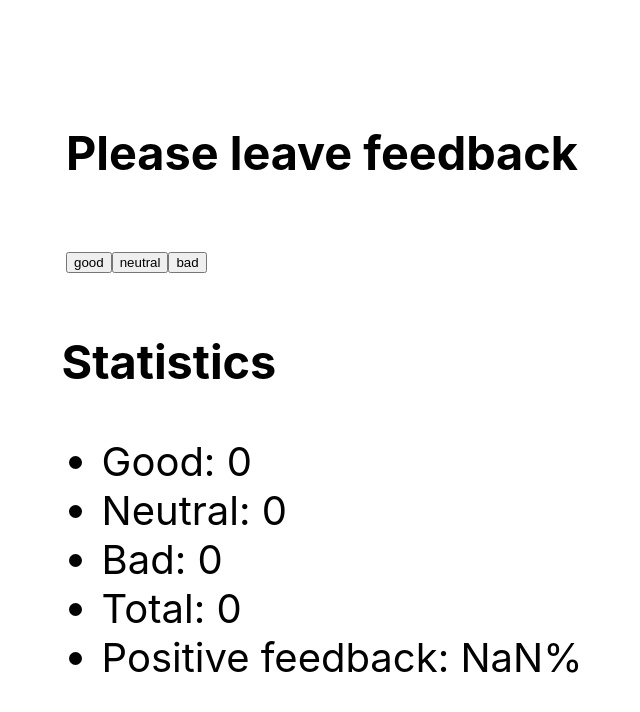
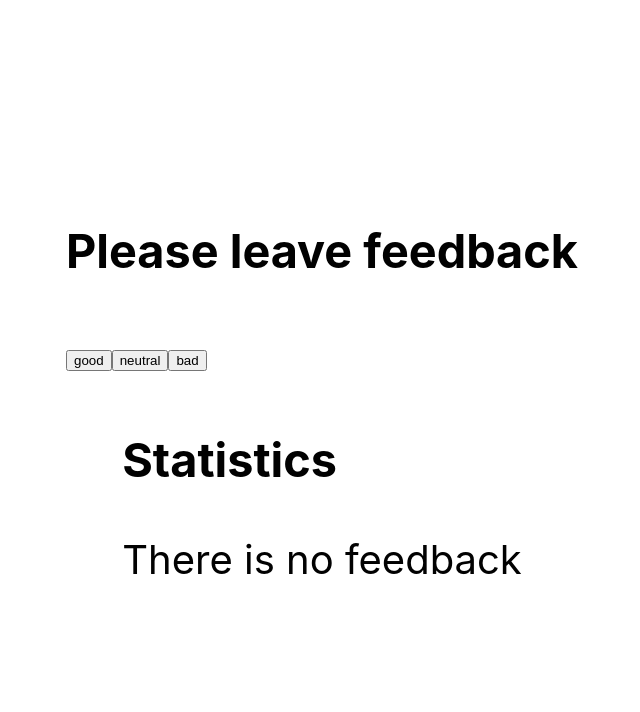
Before and after one commit to malwinaknie/goit-react-hw-04-feedback, a React (Create React App) app: page / in a window 1280 px wide. Shown: the top 712 px of the page, without its empty margins (318-958 px from the left). Built offline with nearby package versions, Linux system fonts and the light colour scheme.

Commit message:
Notification functionality has been added

```diff
--- a/src/components/App.jsx
+++ b/src/components/App.jsx
@@ -2,7 +2,7 @@ import React, { Component } from 'react';
 import { FeedbackOptions } from './FeedbackButtons';
 import { Statistics } from './Statistics';
 import { Section } from './Section';
-
+import { Notification } from './Notification';
 export class App extends Component {
 
   state = {
@@ -55,6 +55,7 @@ render() {
         </Section>
 
         <Section title="Statistics">
+          {totalFeedback !== 0 ? (
           <Statistics
           good={good}
           neutral={neutral}
@@ -63,6 +64,9 @@ render() {
           positivePercentage={positivePercentage}
           >
           </Statistics>
+          ) : (
+            <Notification message="There is no feedback"/>
+          )}
         </Section>
       </div>
   )
--- /dev/null
+++ b/src/components/Notification.jsx
@@ -0,0 +1,11 @@
+import React from "react";
+import PropTypes from 'prop-types';
+
+export const Notification = ({message}) => {
+    return <p>{message}</p>
+
+};
+
+Notification.propTypes = {
+    message: PropTypes.string.isRequired,
+}
```
Lines whose indentation alone changed are shown as unchanged.
